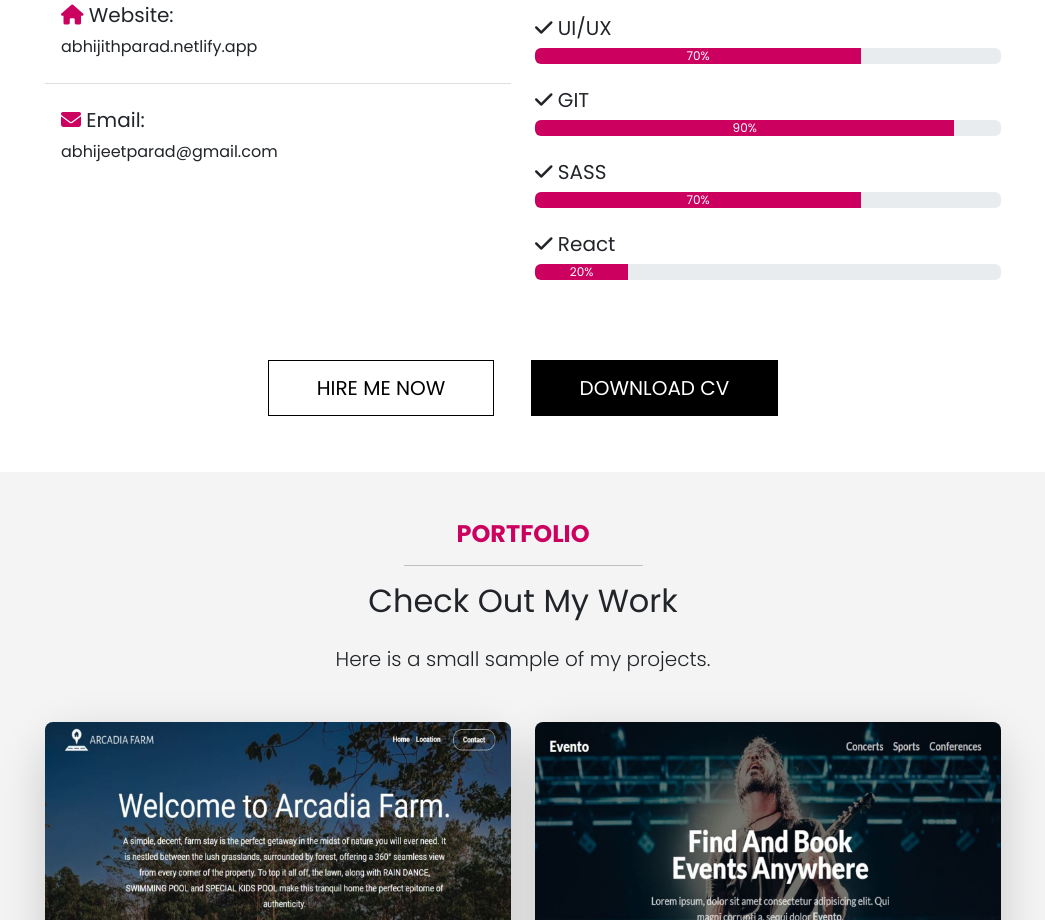
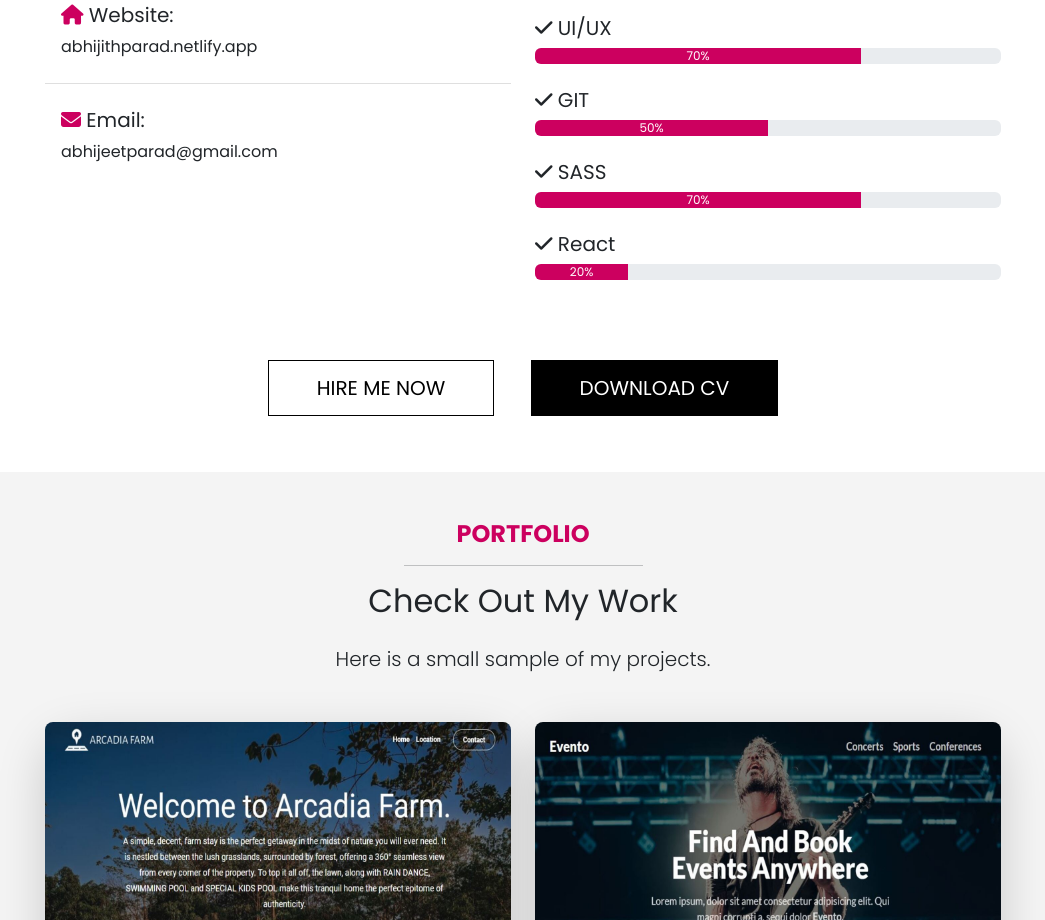
Before and after one commit to ErzaXAbhi/abhijit-portfolio-website, a website: page index.html in a window 1280 px wide. Shown: the part 1780-2700 px from the top of the page, without its empty margins (117-1162 px from the left). Drawn offline with nearby package versions, Linux system fonts and the light colour scheme; files that its build step writes are made by us from their sources.

Commit message:
git stats updated

```diff
--- a/index.html
+++ b/index.html
@@ -221,7 +221,7 @@
               aria-valuemin="0"
               aria-valuemax="100"
             >
-              <div class="progress-bar" style="width: 90%">90%</div>
+              <div class="progress-bar" style="width: 50%">50%</div>
             </div>
 
             <h5><i class="fas fa-check"></i> SASS</h5>
```
